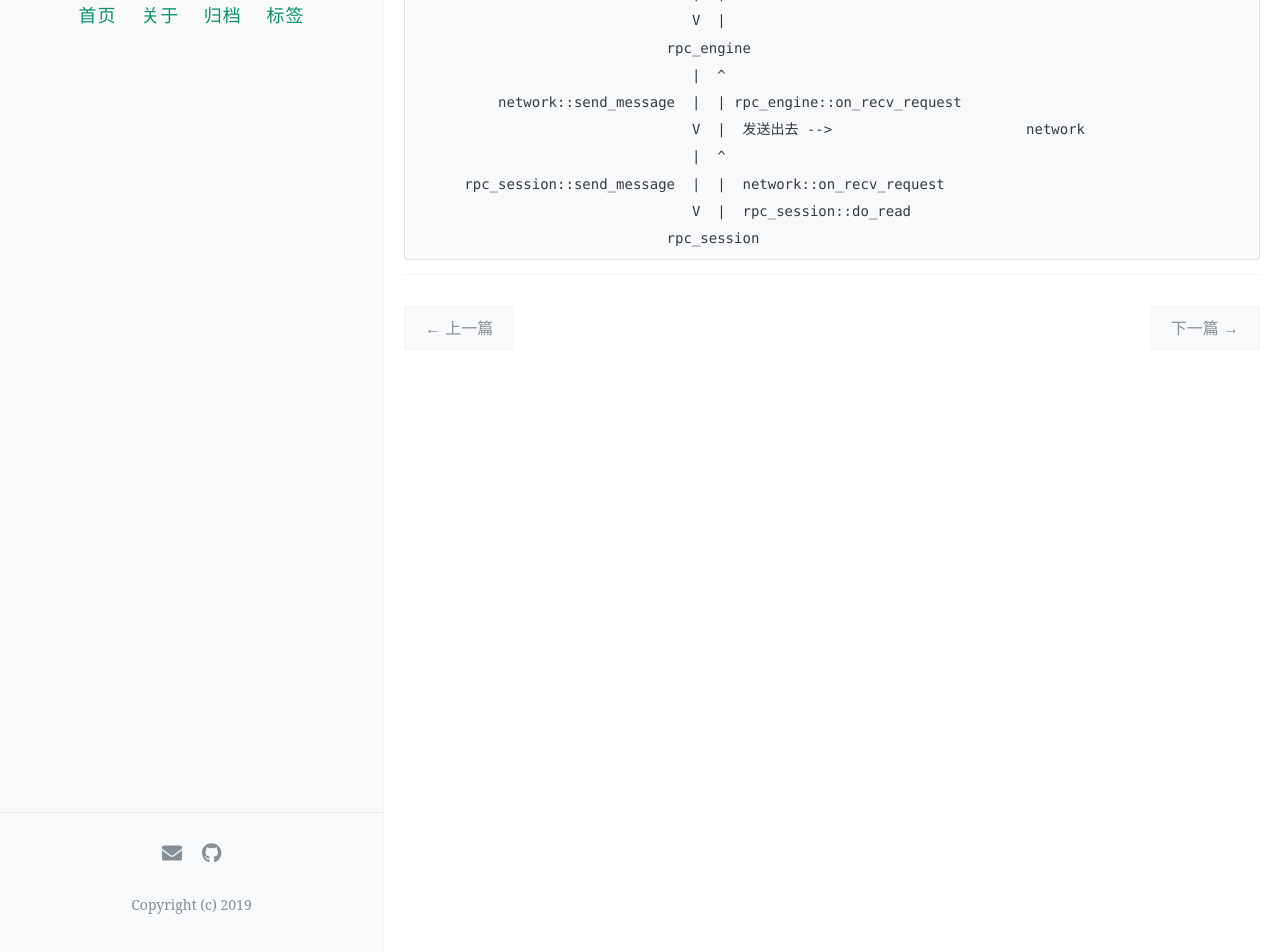
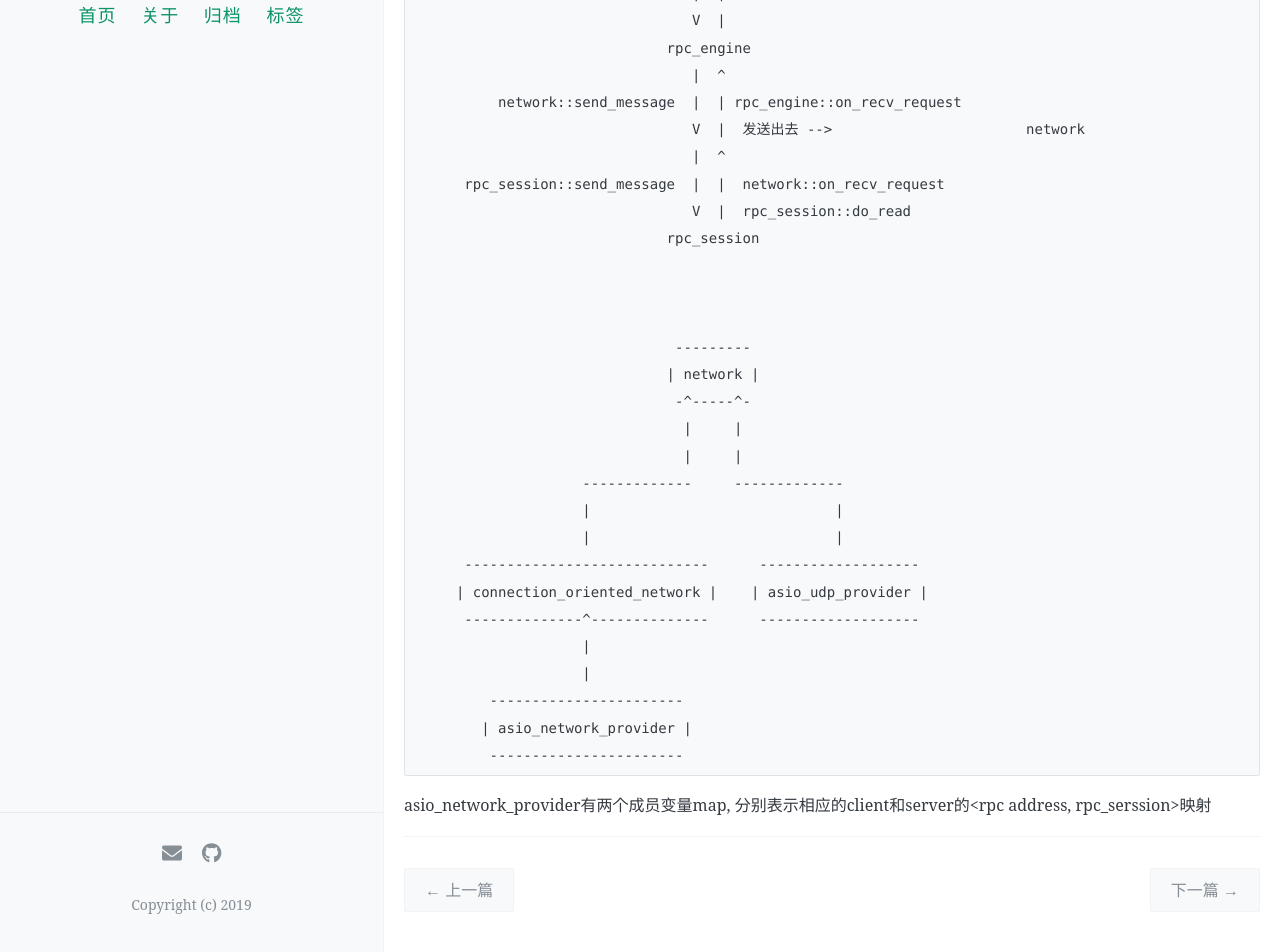
Before and after one commit to levy5307/blog, a Jekyll site: the page built from _posts/2019-09-27-rdsn-rpc.md, in a window 1280 px wide and 1400 px high, scrolled down 2375 px. Shown: the part 448-1400 px from the top of the window. Built offline with Jekyll 4.4.1, drawn with Linux system fonts in a browser that asks for light colours; our own code applies the rules of GitHub Pages for plain Markdown files; comment, search, counter and statistics services are not loaded; a file with an impossible date is left out; some of the changed text lies outside the part shown.

Commit message:
update rpc

```diff
--- a/_posts/2019-09-27-rdsn-rpc.md
+++ b/_posts/2019-09-27-rdsn-rpc.md
@@ -132,3 +132,24 @@ note:
           rpc_session::send_message  |  |  network::on_recv_request
                                      V  |  rpc_session::do_read
                                   rpc_session
+
+
+
+                                   ---------
+                                  | network |
+                                   -^-----^-
+                                    |     |
+                                    |     |
+                        -------------     -------------
+                        |                             |
+                        |                             |
+          -----------------------------      -------------------
+         | connection_oriented_network |    | asio_udp_provider |
+          --------------^--------------      -------------------
+                        |
+                        |
+             -----------------------
+            | asio_network_provider |
+             -----------------------
+
+asio_network_provider有两个成员变量map, 分别表示相应的client和server的<rpc address, rpc_serssion>映射
```
